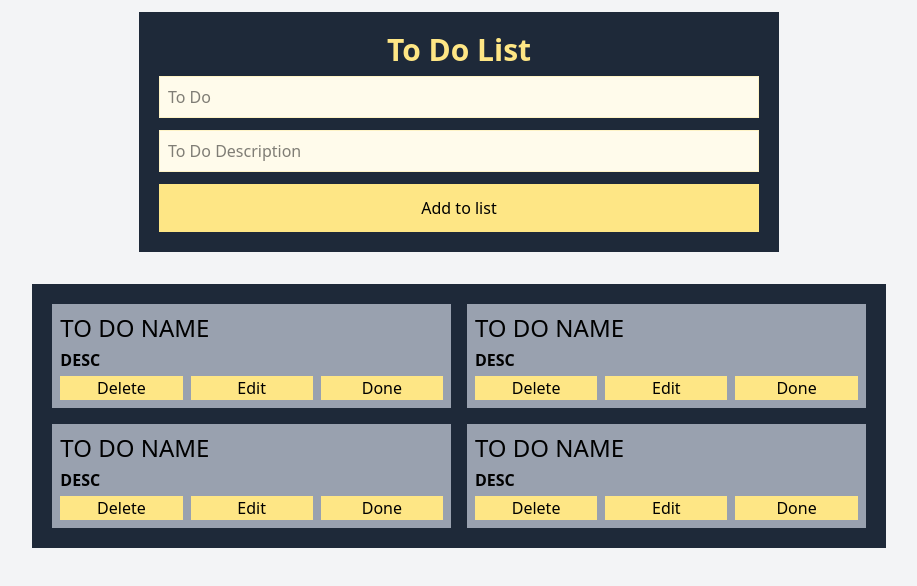
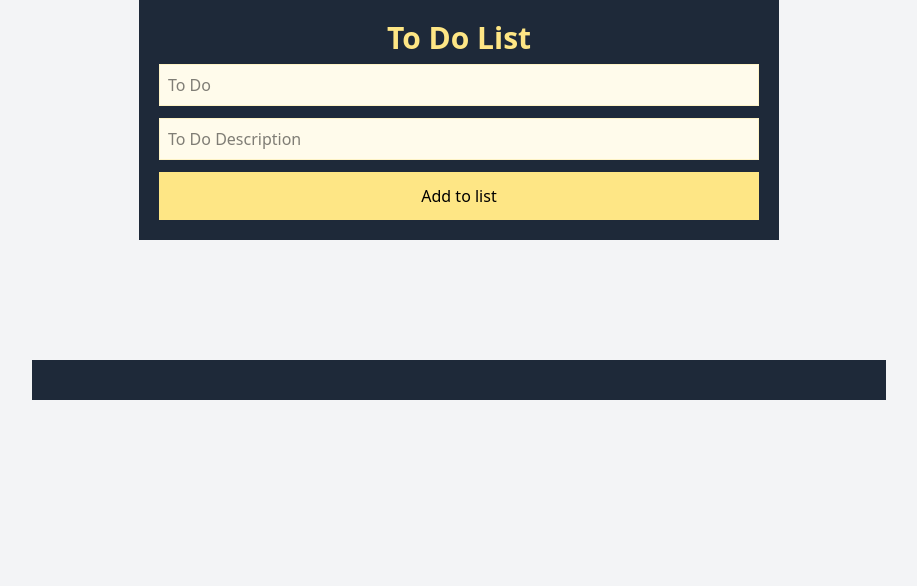
Before and after one commit to Kirushanthi26/react-marathon, a React (Vite) app: page / in a window 1280 px wide. Shown: the top 586 px of the page, without its empty margins (181-1098 px from the left). Built offline with nearby package versions, Linux system fonts and the light colour scheme.

Commit message:
to do items list displayed

```diff
--- a/src/features/toDoList/components/ToDoItem.tsx
+++ b/src/features/toDoList/components/ToDoItem.tsx
@@ -1,14 +1,18 @@
+import type { ToDo } from "../types/ToDoType"
 
+type ToDoItemProps = {
+    todo: ToDo
+}
 
-const ToDoItem = () => {
+const ToDoItem = ({ todo }: ToDoItemProps) => {
     return (
         <div className="bg-gray-400 space-y-1 p-2">
-            <h5 className="text-2xl">TO DO NAME</h5>
-            <p className="font-semibold">DESC</p>
+            <h5 className="text-2xl">{todo.toDoName}</h5>
+            <p className="font-semibold">{todo.description}</p>
             <div className="grid grid-cols-3 gap-2 *:bg-amber-200">
                 <button>Delete</button>
                 <button>Edit</button>
-                <button>Done</button>
+                <button>{todo.isDone ? "Done" : "Pending"}</button>
             </div>
         </div>
     )
--- a/src/features/toDoList/components/ToDoList.tsx
+++ b/src/features/toDoList/components/ToDoList.tsx
@@ -1,13 +1,14 @@
 import ToDoItem from "./ToDoItem"
+import type { ToDo } from "../types/ToDoType"
 
+type ToDoListProps = {
+    toDos: ToDo[]
+}
 
-const ToDoList = () => {
+const ToDoList = ({ toDos }: ToDoListProps) => {
     return (
         <div className="p-5 w-2/3 bg-gray-800 m-auto grid grid-cols-2 gap-4 ">
-            <ToDoItem />
-            <ToDoItem />
-            <ToDoItem />
-            <ToDoItem />
+            {toDos.map((todo) => <ToDoItem key={todo.id} todo={todo} />)}
         </div>
     )
 }
--- a/src/features/toDoList/pages/ToDoIndex.tsx
+++ b/src/features/toDoList/pages/ToDoIndex.tsx
@@ -13,12 +13,11 @@ const ToDoIndex = () => {
         })
     }
 
-    console.log(toDos)
 
     return <div className="bg-gray-100 h-screen w-full">
         <div className="grid grid-rows-2 gap-5">
             <AddToDoForm onAddNewToDo={handleAddNewTodos} />
-            <ToDoList />
+            <ToDoList toDos={toDos} />
         </div>
     </div>
 }
```
